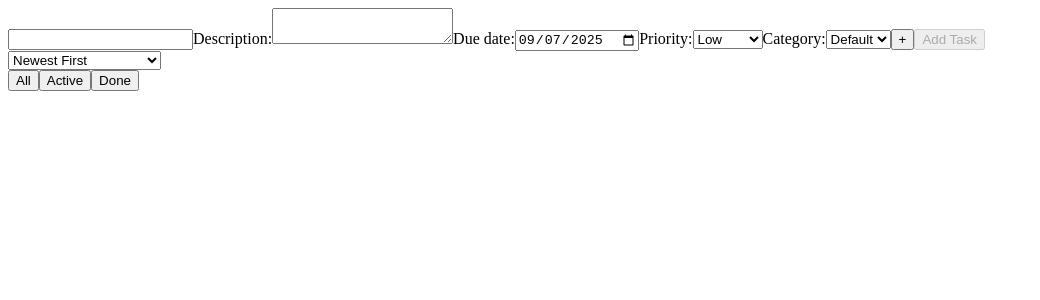
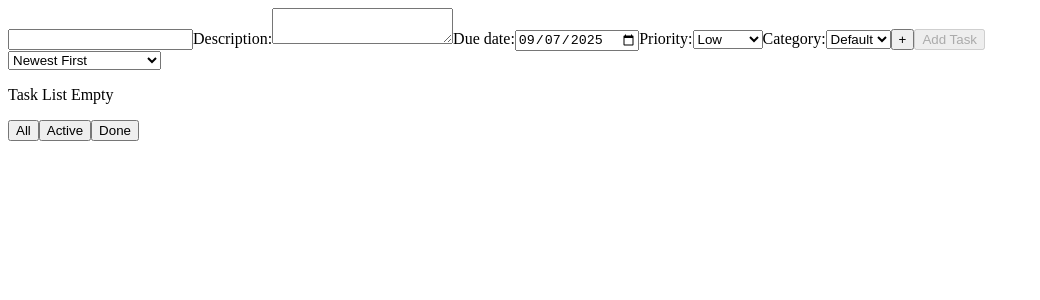
Before and after one commit to dejanpls/taskmate, a React (Vite) app: page / in a window 1280 px wide. Shown: the top 300 px of the page, without its empty margins (0-1040 px from the left). Built offline with nearby package versions, Linux system fonts and the light colour scheme.

Commit message:
feat(TaskList): add placeholder when no tasks

```diff
--- a/src/components/TaskList.jsx
+++ b/src/components/TaskList.jsx
@@ -9,7 +9,7 @@ export default function TaskList({
 }) {
   return (
     <>
-      {getProcessedTasks().length > 0 && (
+      {getProcessedTasks().length > 0 ? (
         <ul>
           {getProcessedTasks().map((task) => (
             <li key={task.id}>
@@ -41,6 +41,8 @@ export default function TaskList({
             </li>
           ))}
         </ul>
+      ) : (
+        <p>Task List Empty</p>
       )}
     </>
   );
```
